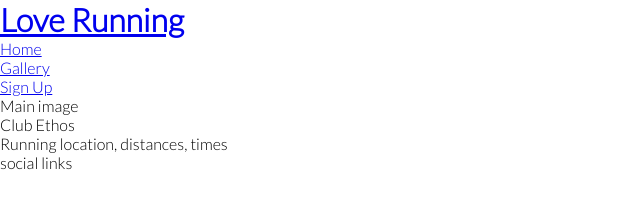
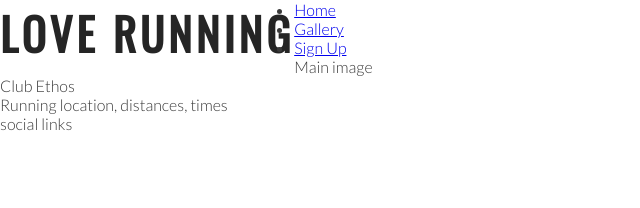
Before and after one commit to Kay-ddggxh/ci-love-running, a plain HTML site: page index.html in a window 1280 px wide. Shown: the whole page, without its empty margins (0-640 px from the left). Drawn offline with nearby package versions, Linux system fonts and the light colour scheme.

Commit message:
add style for headings and logo

```diff
--- a/assets/css/style.css
+++ b/assets/css/style.css
@@ -12,4 +12,20 @@ font-family: 'Oswald', sans-serif; */
 body {
     font-family: 'Lato', sans-serif;
     font-weight: 300;
+    color: #3a3a3a;
 }
+
+/* headings and logo */
+
+h1,
+h2 {
+    font-family: 'Oswald', sans-serif;
+    text-transform: uppercase;
+    letter-spacing: 4px;
+    color: #252525;
+}
+
+#logo {
+    float: left;
+    font-size: 280%;
+}
--- a/index.html
+++ b/index.html
@@ -14,7 +14,7 @@
 <body>
     <header>
         <a href="index.html">
-            <h1>Love Running</h1>
+            <h1 id="logo">Love Running</h1>
         </a>
         <nav>
             <ul>
```
